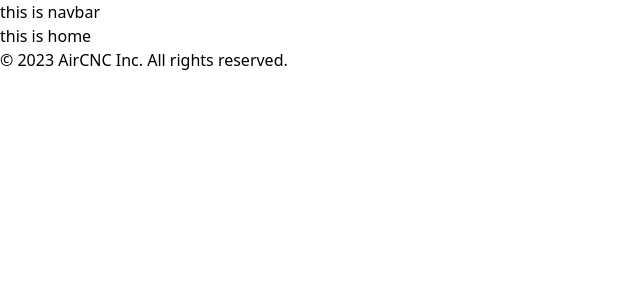
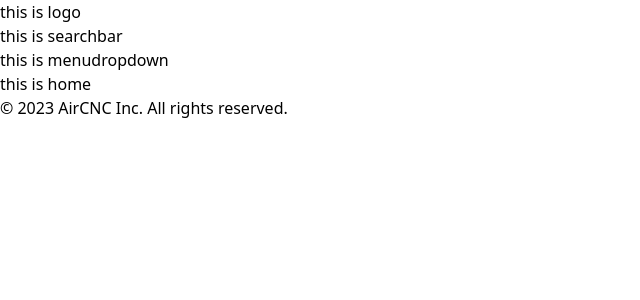
Before and after one commit to ar-asad/aircnc-client, a React (Vite) app: page / in a window 1280 px wide. Shown: the top 300 px of the page, without its empty margins (0-640 px from the left). Built offline with nearby package versions, Linux system fonts and the light colour scheme.

Commit message:
navbar structure implemented

```diff
--- /dev/null
+++ b/src/components/Shared/Navbar/Logo.jsx
@@ -0,0 +1,11 @@
+
+
+const Logo = () => {
+    return (
+        <div>
+            <h3>this is logo</h3>
+        </div>
+    );
+};
+
+export default Logo;
--- /dev/null
+++ b/src/components/Shared/Navbar/MenuDropDown.jsx
@@ -0,0 +1,11 @@
+
+
+const MenuDropDown = () => {
+    return (
+        <div>
+            <h3>this is menudropdown </h3>
+        </div>
+    );
+};
+
+export default MenuDropDown;
--- a/src/components/Shared/Navbar/Navbar.jsx
+++ b/src/components/Shared/Navbar/Navbar.jsx
@@ -1,9 +1,19 @@
+import Container from "../Container";
+import Logo from "./Logo";
+import MenuDropDown from "./MenuDropDown";
+import Search from "./Search";
 
 
 const Navbar = () => {
     return (
-        <div>
-            <h3>this is navbar </h3>
+        <div className="fixed py-4 w-full bg-white z-10 shadow-sm border-b-[1px]">
+            <Container>
+                <div className="flex justify-between items-center">
+                    <Logo />
+                    <Search />
+                    <MenuDropDown />
+                </div>
+            </Container>
         </div>
     );
 };
--- /dev/null
+++ b/src/components/Shared/Navbar/Search.jsx
@@ -0,0 +1,11 @@
+
+
+const Search = () => {
+    return (
+        <div>
+            <h3>this is searchbar</h3>
+        </div>
+    );
+};
+
+export default Search;
```
Also changed, not shown: src/components/Shared/Navbar/Avatar.jsx (added, +11 -0 lines).
